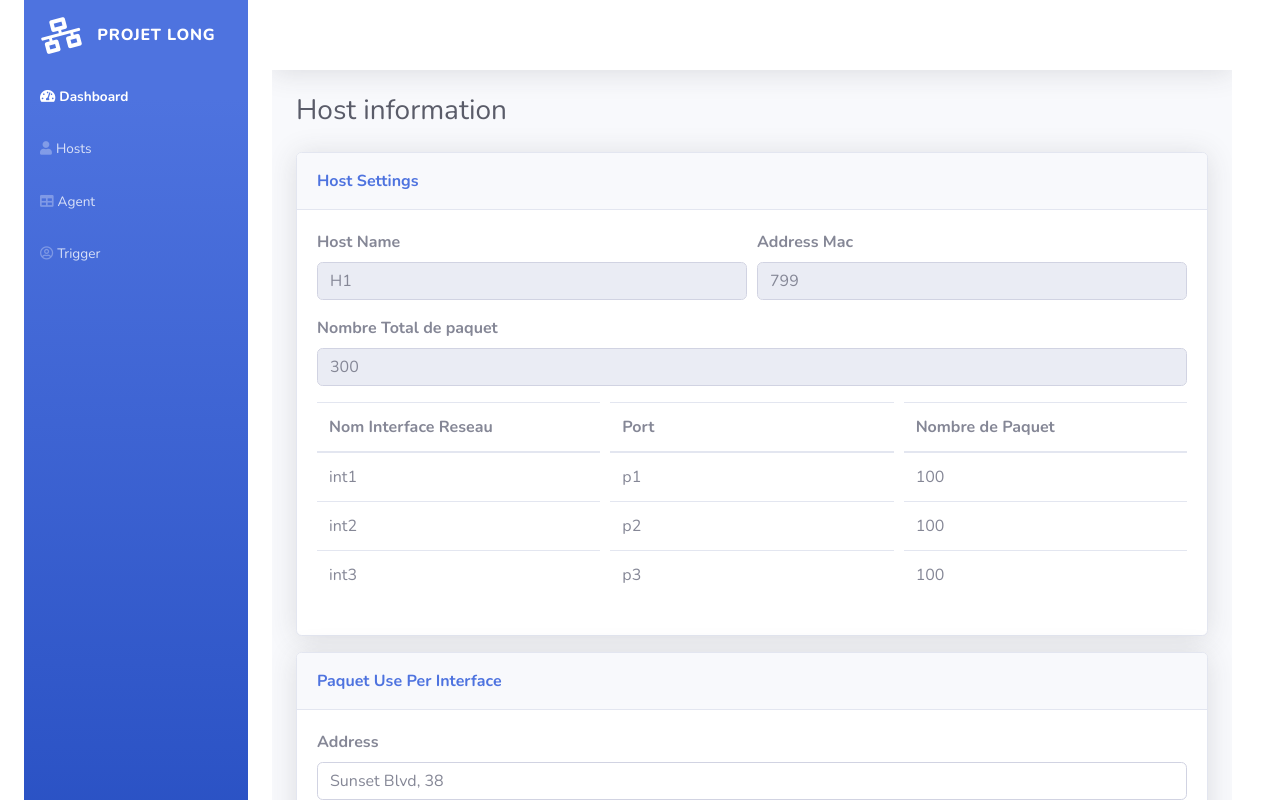
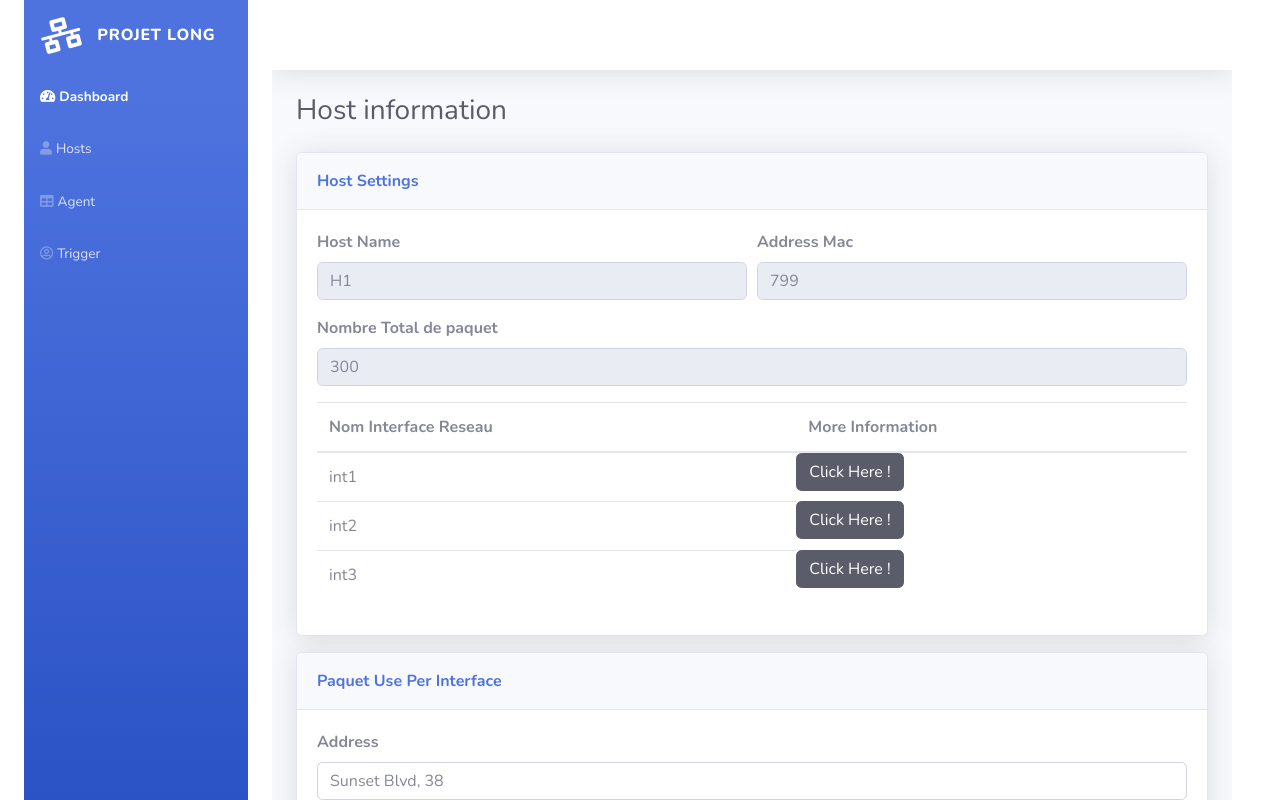
Before and after one commit to LagOussama/Projet-Long, an Angular app: page /host/1 in a window 1280 px wide. Shown: the top 800 px of the page. Built offline with nearby package versions, Linux system fonts and the light colour scheme.

Commit message:
Interfaces

```diff
--- a/src/app/app.module.ts
+++ b/src/app/app.module.ts
@@ -9,11 +9,14 @@ import { HostComponent } from './host/host.component';
 import {NetworkService} from "./service/network.service";
 import {HostService} from "./service/host.service";
 import { HostDetailsComponent } from './host-details/host-details.component';
+import { InterfaceComponent } from './interface/interface.component';
 
 const routes:Routes = [
   {path:'index',component:IndexComponent},
   {path:'host',component:HostComponent},
   {path: 'host/:hostId', component: HostDetailsComponent},
+  {path: 'host/:hostId/:hostId', component: HostDetailsComponent},
+
   {path:'', redirectTo:'/index',pathMatch:'full'}
 
 
@@ -23,7 +26,8 @@ const routes:Routes = [
     AppComponent,
     IndexComponent,
     HostComponent,
-    HostDetailsComponent
+    HostDetailsComponent,
+    InterfaceComponent
   ],
   imports: [
     HttpClientModule,
--- a/src/app/host-details/host-details.component.html
+++ b/src/app/host-details/host-details.component.html
@@ -32,54 +32,19 @@
                           <thead>
                           <tr>
                             <th>Nom Interface Reseau</th>
+                            <th> More Information</th>
 
                           </tr>
                           </thead>
                           <tbody>
                           <tr *ngFor="let tmpInterface of hostDetail.interfaces" >
                             <td>{{tmpInterface}}</td>
+                            <Button class="btn btn-dark" [routerLink]="['/host/'+hostDetail.id, tmpInterface.id]"> Click Here !</Button>
                           </tr>
 
                           </tbody>
                         </table>
-
                       </div>
-                      <div class="col">
-                        <table *ngIf="hostDetail" class="table table-responsive w-100 d-block d-md-table">
-                          <thead>
-                          <tr>
-                            <th>Port</th>
-
-                          </tr>
-                          </thead>
-                          <tbody>
-                          <tr *ngFor="let tmpPort of hostDetail.ports" >
-                            <td>{{tmpPort}}</td>
-                          </tr>
-
-                          </tbody>
-                        </table>
-
-                      </div>
-
-                      <div class="col">
-                        <table *ngIf="hostDetail" class="table table-responsive w-100 d-block d-md-table">
-                          <thead>
-                          <tr>
-                            <th>Nombre de Paquet</th>
-
-                          </tr>
-                          </thead>
-                          <tbody>
-                          <tr *ngFor="let tmpPaquet of hostDetail.nbPaquet" >
-                            <td>{{tmpPaquet}}</td>
-                          </tr>
-
-                          </tbody>
-                        </table>
-
-                      </div>
-
                     </div>
                   </form>
                 </div>
--- a/src/app/host-details/host-details.component.ts
+++ b/src/app/host-details/host-details.component.ts
@@ -20,8 +20,6 @@ export class HostDetailsComponent implements OnInit {
   ngOnInit(): void {
     // First get the Host id from the current route.
 
-    console.log("HAHAHHAHAHA")
-
     const routeParams = this.route.snapshot.paramMap;
     const productIdFromRoute = Number(routeParams.get('hostId'));
 
--- /dev/null
+++ b/src/app/interface/interface.component.html
@@ -0,0 +1 @@
+<p>interface works!</p>
--- /dev/null
+++ b/src/app/interface/interface.component.ts
@@ -0,0 +1,24 @@
+import { Component, OnInit } from '@angular/core';
+import {ActivatedRoute} from "@angular/router";
+import {hosts} from "../hosts";
+
+@Component({
+  selector: 'app-interface',
+  templateUrl: './interface.component.html',
+  styleUrls: ['./interface.component.css']
+})
+export class InterfaceComponent implements OnInit {
+
+  interfaceDetail;
+
+  constructor(  private route: ActivatedRoute) { }
+
+  ngOnInit(): void {
+    const routeParams = this.route.snapshot.paramMap;
+    const productIdFromRoute = Number(routeParams.get('hostId'));
+
+    this.interfaceDetail = hosts.find(hostDetail => interfaceDetail.id === productIdFromRoute);
+
+  }
+
+}
```
Also changed, not shown: src/app/common/host.ts (+8 -2 lines), src/app/interfaces.ts (added, +15 -0 lines), src/app/interface/interface.component.css (added), 1 other file (tests, documents, lock files or other folders).
